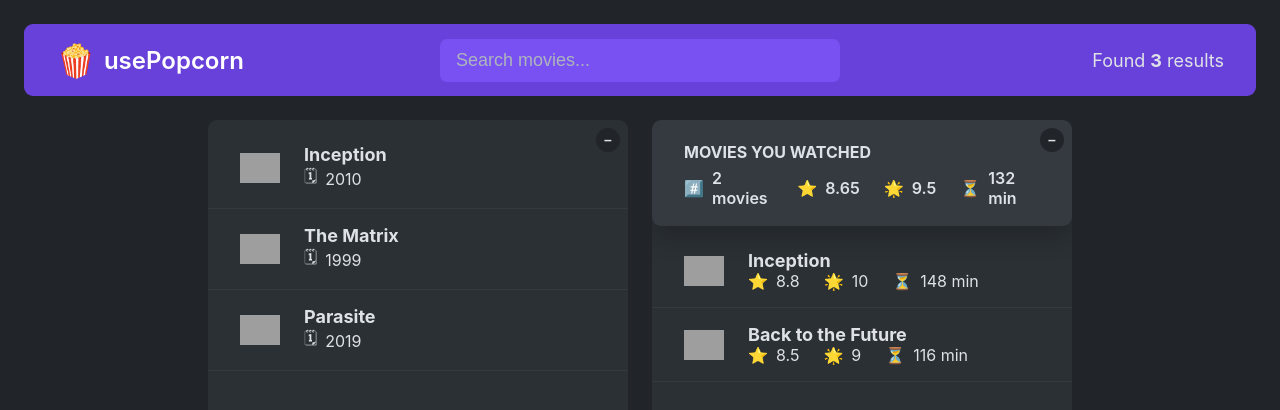
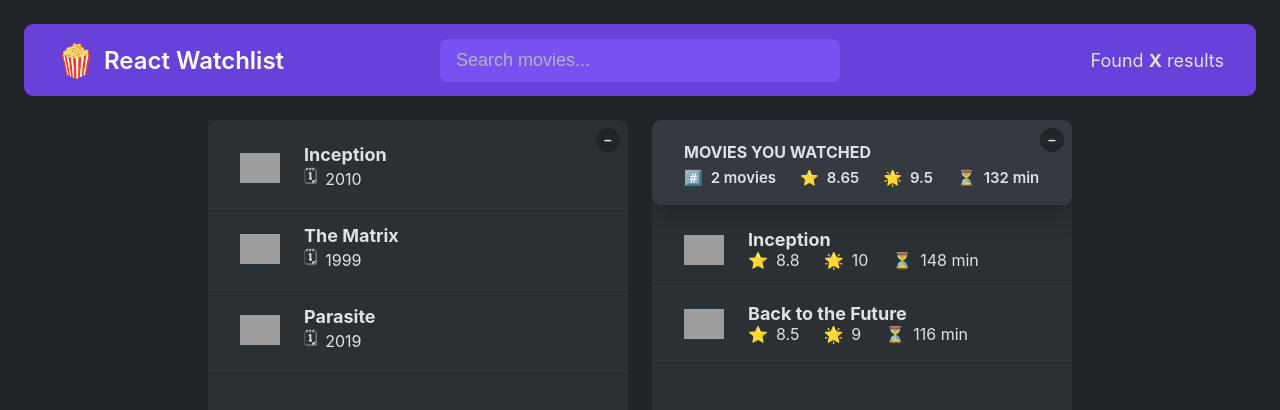
Before and after one commit to visheshtomarr/react-watchlist, a React (Create React App) app: page / in a window 1280 px wide. Shown: the top 410 px of the page. Built offline with nearby package versions, Linux system fonts and the light colour scheme; grey boxes are pictures that could not be loaded.

Commit message:
Splitting code into components

```diff
--- a/src/App.js
+++ b/src/App.js
@@ -51,23 +51,36 @@ const average = (arr) =>
   arr.reduce((acc, cur, i, arr) => acc + cur / arr.length, 0);
 
 export default function App() {
-  const [query, setQuery] = useState("");
-  const [movies, setMovies] = useState(tempMovieData);
-  const [watched, setWatched] = useState(tempWatchedData);
-  const [isOpen1, setIsOpen1] = useState(true);
-  const [isOpen2, setIsOpen2] = useState(true);
-
-  const avgImdbRating = average(watched.map((movie) => movie.imdbRating));
-  const avgUserRating = average(watched.map((movie) => movie.userRating));
-  const avgRuntime = average(watched.map((movie) => movie.runtime));
-
   return (
     <>
+      <NavBar />
+      <Main />
+    </>
+  );
+}
+
+function NavBar() {
+  return (
     <nav className="nav-bar">
+      <Logo />
+      <Search />
+      <NumResults />
+    </nav>
+  )
+}
+
+function Logo() {
+  return (
     <div className="logo">
       <span role="img">🍿</span>
-          <h1>usePopcorn</h1>
+      <h1>React Watchlist</h1>
     </div>
+  )
+}
+
+function Search() {
+  const [query, setQuery] = useState("");
+  return (
     <input
       className="search"
       type="text"
@@ -75,23 +88,57 @@ export default function App() {
       value={query}
       onChange={(e) => setQuery(e.target.value)}
     />
+  )
+}
+
+function NumResults() {
+  return (
     <p className="num-results">
-          Found <strong>{movies.length}</strong> results
+      Found <strong>X</strong> results
     </p>
-      </nav>
+  )
+}
 
+function Main() {
+  return (
     <main className="main">
+      <ListBox />
+      <WatchedBox />
+    </main>
+  )
+}
+
+function ListBox() {
+  const [isOpen, setIsOpen] = useState(true);
+
+  return (
     <div className="box">
       <button
         className="btn-toggle"
-            onClick={() => setIsOpen1((open) => !open)}
+        onClick={() => setIsOpen((open) => !open)}
       >
-            {isOpen1 ? "–" : "+"}
+        {isOpen ? "–" : "+"}
       </button>
-          {isOpen1 && (
+      {isOpen && <MoviesList />}
+    </div>
+  )
+}
+
+function MoviesList() {
+  const [movies, setMovies] = useState(tempMovieData);
+
+  return (
     <ul className="list">
-              {movies?.map((movie) => (
-                <li key={movie.imdbID}>
+      {movies?.map((movie) =>
+        <Movie movie={movie} key={movie.imdbID} />
+      )}
+    </ul>
+  )
+}
+
+function Movie({ movie }) {
+  return (
+    <li>
       <img src={movie.Poster} alt={`${movie.Title} poster`} />
       <h3>{movie.Title}</h3>
       <div>
@@ -101,20 +148,37 @@ export default function App() {
         </p>
       </div>
     </li>
-              ))}
-            </ul>
-          )}
-        </div>
+  )
+}
 
+function WatchedBox() {
+  const [watched, setWatched] = useState(tempWatchedData);
+  const [isOpen, setIsOpen] = useState(true);
+
+  return (
     <div className="box">
       <button
         className="btn-toggle"
-            onClick={() => setIsOpen2((open) => !open)}
+        onClick={() => setIsOpen((open) => !open)}
       >
-            {isOpen2 ? "–" : "+"}
+        {isOpen ? "–" : "+"}
       </button>
-          {isOpen2 && (
+      {isOpen && (
         <>
+          <Summary watched={watched} />
+          <WatchedMoviesList watched={watched} />
+        </>
+      )}
+    </div>
+  )
+}
+
+function Summary({ watched }) {
+  const avgImdbRating = average(watched.map((movie) => movie.imdbRating));
+  const avgUserRating = average(watched.map((movie) => movie.userRating));
+  const avgRuntime = average(watched.map((movie) => movie.runtime));
+
+  return (
     <div className="summary">
       <h2>Movies you watched</h2>
       <div>
@@ -136,10 +200,22 @@ export default function App() {
         </p>
       </div>
     </div>
+  )
+}
 
+function WatchedMoviesList({ watched }) {
+  return (
     <ul className="list">
-                {watched.map((movie) => (
-                  <li key={movie.imdbID}>
+      {watched.map((movie) =>
+        <WatchedMovie movie={movie} key={movie.imdbID} />
+      )}
+    </ul>
+  )
+}
+
+function WatchedMovie({ movie }) {
+  return (
+    <li>
       <img src={movie.Poster} alt={`${movie.Title} poster`} />
       <h3>{movie.Title}</h3>
       <div>
@@ -157,12 +233,5 @@ export default function App() {
         </p>
       </div>
     </li>
-                ))}
-              </ul>
-            </>
-          )}
-        </div>
-      </main>
-    </>
-  );
+  )
 }
--- a/src/index.css
+++ b/src/index.css
@@ -227,7 +227,7 @@ body {
   display: flex;
   align-items: center;
   gap: 2.4rem;
-  font-size: 1.6rem;
+  font-size: 1.5rem;
   font-weight: 600;
 }
 
```
Lines whose indentation alone changed are shown as unchanged.
